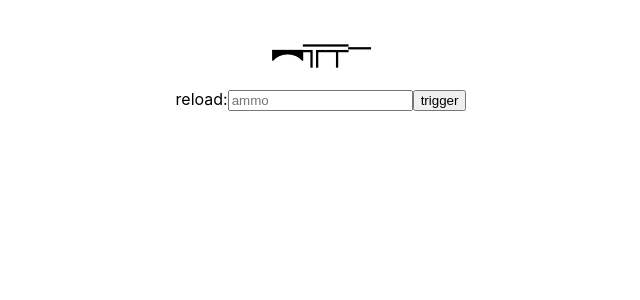
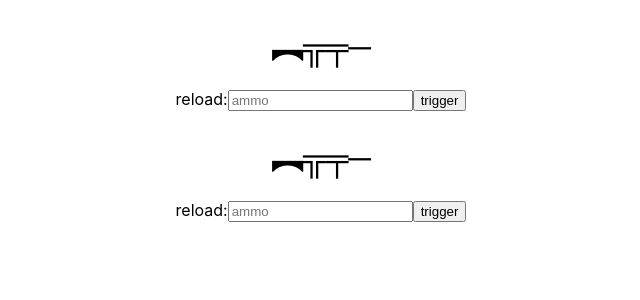
Before and after one commit to diutunis/diutunis.github.io, a React (Create React App) app: page / in a window 1280 px wide. Shown: the top 300 px of the page, without its empty margins (319-959 px from the left). Built offline with nearby package versions, Linux system fonts and the light colour scheme; no server answers.

Commit message:
duplicatd the search bar funny glitch

```diff
--- a/src/Components/Form.js
+++ b/src/Components/Form.js
@@ -1,39 +1,19 @@
 
 import React from "react";
 import { useEffect, useState } from "react";
-
+import PoemList from "./PoemList"
+import handleSubmit from "./PoemList"
 
 function Form() {
 
     const [searchTerm, setSearchTerm] = useState("");
-    const [poemList, setPoemList] = useState(null);
+
 
 
     const updateSearchTerm = (event) => {
       setSearchTerm(event.target.value);
     };
-    const handleSubmit = (event) => {
-      // prevent page reload
-      event.preventDefault();
-      fetch(`https://poetrydb.org//lines/${searchTerm}`)
-        .then((response) => response.json())
-        .then((data) => {
-          // reset searchTerm to empty
-          setSearchTerm("");
-          setPoemList(data[0].lines + data[1].lines);
-        });
-    };
 
-
-    let poemDisplay = "";
-    if (poemList !== null) {
-      poemDisplay = (
-        <div>
-          <h2> {searchTerm}</h2>
-              <p>{poemList}</p>
-        </div>
-      );
-    }
 
     return (
       <div >
@@ -44,7 +24,8 @@ function Form() {
           <input type="submit" value="trigger" />
         </form>
 
-        {poemDisplay}
+
+     <PoemList/>
       </div>
 
     );
--- a/src/Components/PoemList.js
+++ b/src/Components/PoemList.js
@@ -1,7 +1,48 @@
 import React from "react";
 import { useEffect, useState } from "react";
+import searchTerm from "./Form"
+import setSearchTerm from "./Form"
+import updateSearchTerm from "./Form"
 
 const PoemList =()=>{
+    const [poemList, setPoemList] = useState(null);
+
+    const handleSubmit = (event) => {
+        // prevent page reload
+        event.preventDefault();
+        fetch(`https://poetrydb.org//lines/${searchTerm}`)
+          .then((response) => response.json())
+          .then((data) => {
+            // reset searchTerm to empty
+            setSearchTerm("");
+            setPoemList(data[0].lines + data[1].lines);
+          });
+      };
+
+
+      let poemDisplay = "";
+      if (poemList !== null) {
+        poemDisplay = (
+          <div>
+            <h2> {searchTerm}</h2>
+                <p>{poemList}</p>
+          </div>
+        );
+      }
+
+      return (
+        <div >
+          <h1>︻╦╤─</h1>
+          <form onSubmit={handleSubmit}>
+            <label>reload:</label>
+            <input onChange={updateSearchTerm} value={searchTerm} type="text" placeholder="ammo"/>
+            <input type="submit" value="trigger" />
+          </form>
+
+          {poemDisplay}
+        </div>
+
+      );
 
 }
 
```
